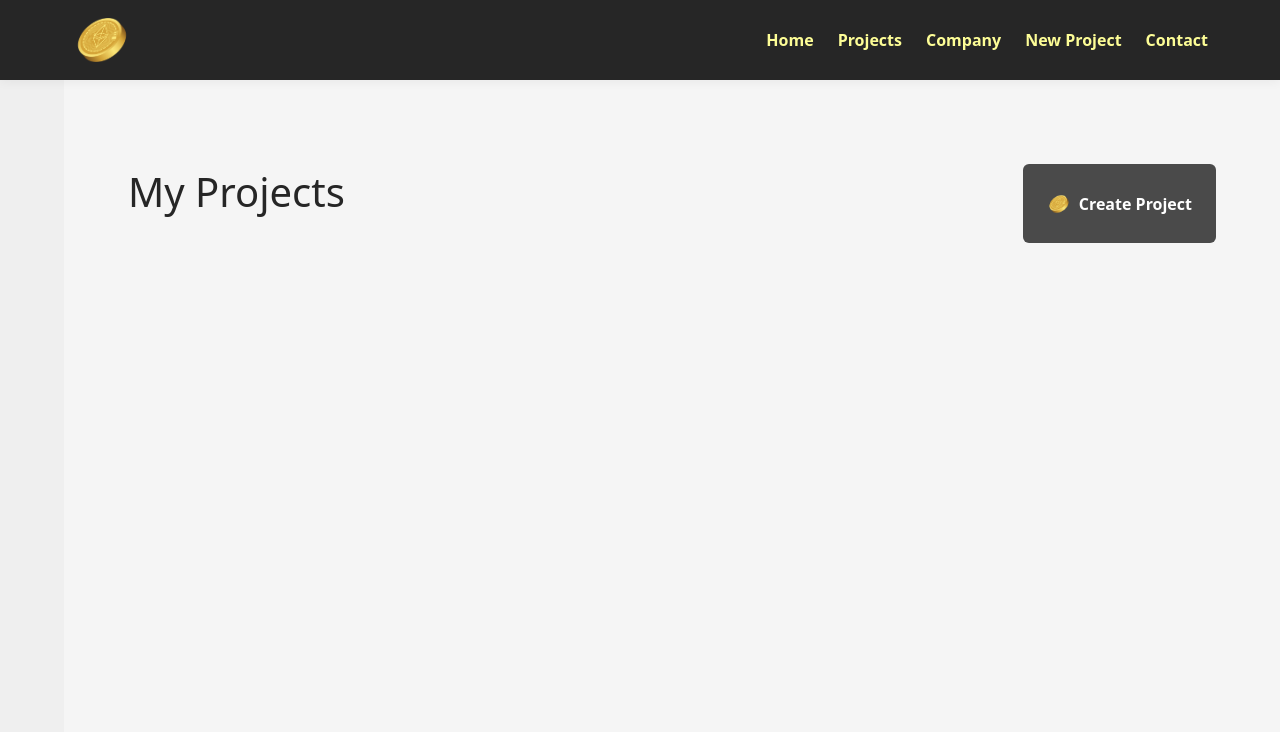
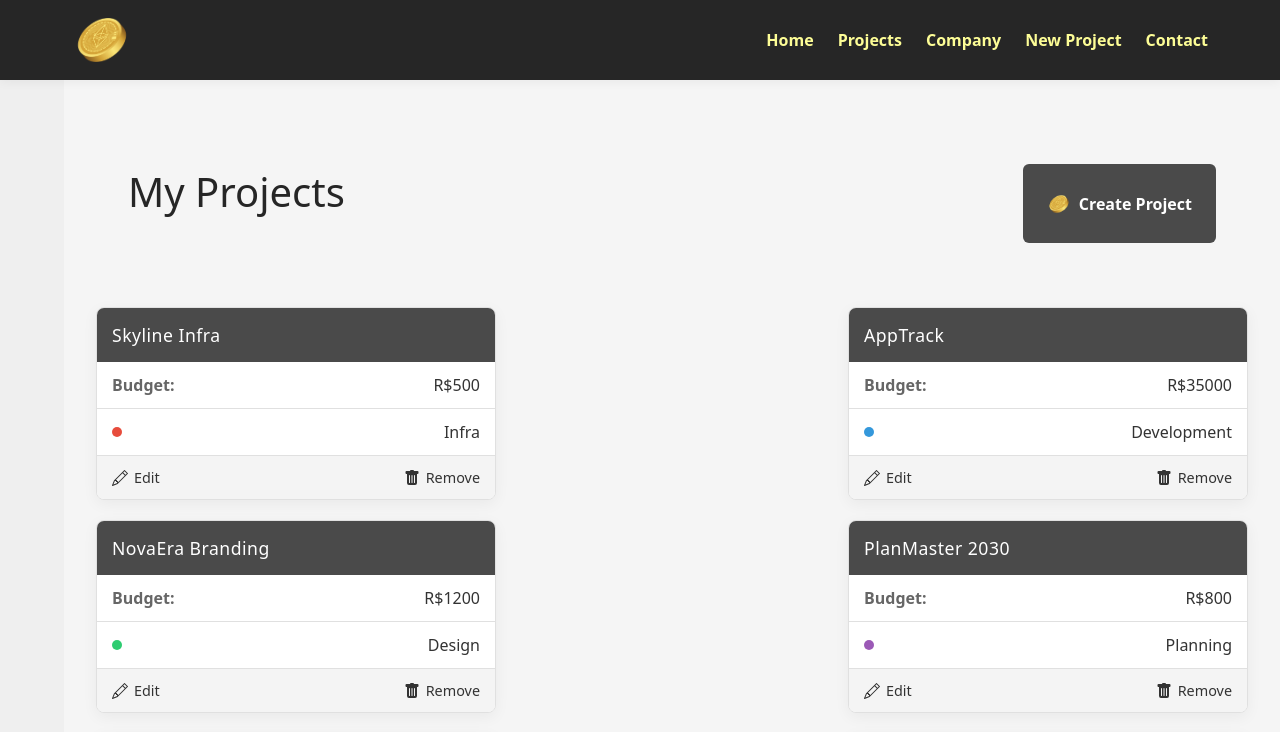
Before and after one commit to lucaspanzera1/Costs, a React (Create React App) app: page /projects in a window 1280 px wide. Shown: the top 732 px of the page. Built offline with nearby package versions, Linux system fonts and the light colour scheme; data requests are answered from the project's data file.

Commit message:
Curso concluido

```diff
--- a/db.json
+++ b/db.json
@@ -6,6 +6,132 @@
       "budget": "10000",
       "cost": 0,
       "services": []
+    },
+    {
+      "id": "c01e",
+      "name": "Skyline Infra",
+      "budget": "500",
+      "category": {
+        "id": "1",
+        "name": "Infra"
+      },
+      "cost": 0,
+      "services": []
+    },
+    {
+      "id": "5618",
+      "name": "AppTrack",
+      "budget": "35000",
+      "category": {
+        "id": "2",
+        "name": "Development"
+      },
+      "cost": 0,
+      "services": []
+    },
+    {
+      "id": "b129",
+      "name": "NovaEra Branding",
+      "budget": "1200",
+      "category": {
+        "id": "3",
+        "name": "Design"
+      },
+      "cost": 0,
+      "services": []
+    },
+    {
+      "id": "56af",
+      "name": "PlanMaster 2030",
+      "budget": "800",
+      "category": {
+        "id": "4",
+        "name": "Planning"
+      },
+      "cost": 0,
+      "services": []
+    },
+    {
+      "id": "c84b",
+      "name": "Future Grid",
+      "category": {
+        "id": "1",
+        "name": "Infra"
+      },
+      "budget": "7000",
+      "cost": 0,
+      "services": []
+    },
+    {
+      "id": "8e88",
+      "name": "CodeNova",
+      "budget": "50000",
+      "cost": 0,
+      "services": []
+    },
+    {
+      "id": "e485",
+      "name": "VisualDreams",
+      "budget": "20000",
+      "category": {
+        "id": "3",
+        "name": "Design"
+      },
+      "cost": 0,
+      "services": []
+    },
+    {
+      "id": "e8c1",
+      "name": "FiberLink Expansion",
+      "budget": "10000",
+      "category": {
+        "id": "1",
+        "name": "Infra"
+      },
+      "cost": 0,
+      "services": []
+    },
+    {
+      "id": "ed35",
+      "name": "DevNTZ",
+      "budget": "700000",
+      "category": {
+        "id": "2",
+        "name": "Development"
+      },
+      "cost": 610000,
+      "services": [
+        {
+          "name": "RESTful API Development",
+          "cost": "120000",
+          "description": "Creation of scalable and secure RESTful APIs for system integration, ensuring high performance and complete documentation.",
+          "id": "bc77f898-bdfe-42e0-98c6-ce447ce59860"
+        },
+        {
+          "name": "Mobile Development",
+          "description": "Development of native mobile applications for iOS and Android, optimized for high performance and flawless user experience (UX).",
+          "cost": "180000",
+          "id": "95886634-f4a5-480d-a2f6-1060fde648b9"
+        },
+        {
+          "name": "Cloud Migration",
+          "description": "Planning and execution of local systems migration to cloud platforms, including AWS, Azure, and Google Cloud, with post-migration support.",
+          "cost": "100000",
+          "id": "a286af86-793c-431a-b498-ad62249cea1b"
+        },
+        {
+          "name": "System Maintenance",
+          "cost": "200000",
+          "description": "Continuous technical support and regular updates to ensure the stability and security of already implemented systems.",
+          "id": "2f35ae9f-48eb-4478-a86f-eb74a693a198"
+        },
+        {
+          "name": "E-commerce Development",
+          "cost": "10000",
+          "description": "Creation of customized online stores.",
+          "id": "06e855aa-18df-4f21-9cbf-64dd16549c91"
+        }
+      ]
     }
   ],
   "categories": [
--- a/src/components/layouts/Container.module.css
+++ b/src/components/layouts/Container.module.css
@@ -15,6 +15,7 @@
 }
 .space{
     justify-content: space-between;
+    gap: 20px;
 
 }
 
--- a/src/components/pages/Project.js
+++ b/src/components/pages/Project.js
@@ -96,7 +96,7 @@ function Project(){
         .then((data) => {
           setServices(data.services)
           setShowServiceForm(!showServiceForm)
-          setMessage('Serviço adicionado!')
+          setMessage('Added service!')
           setType('success')
         })
     }
```
